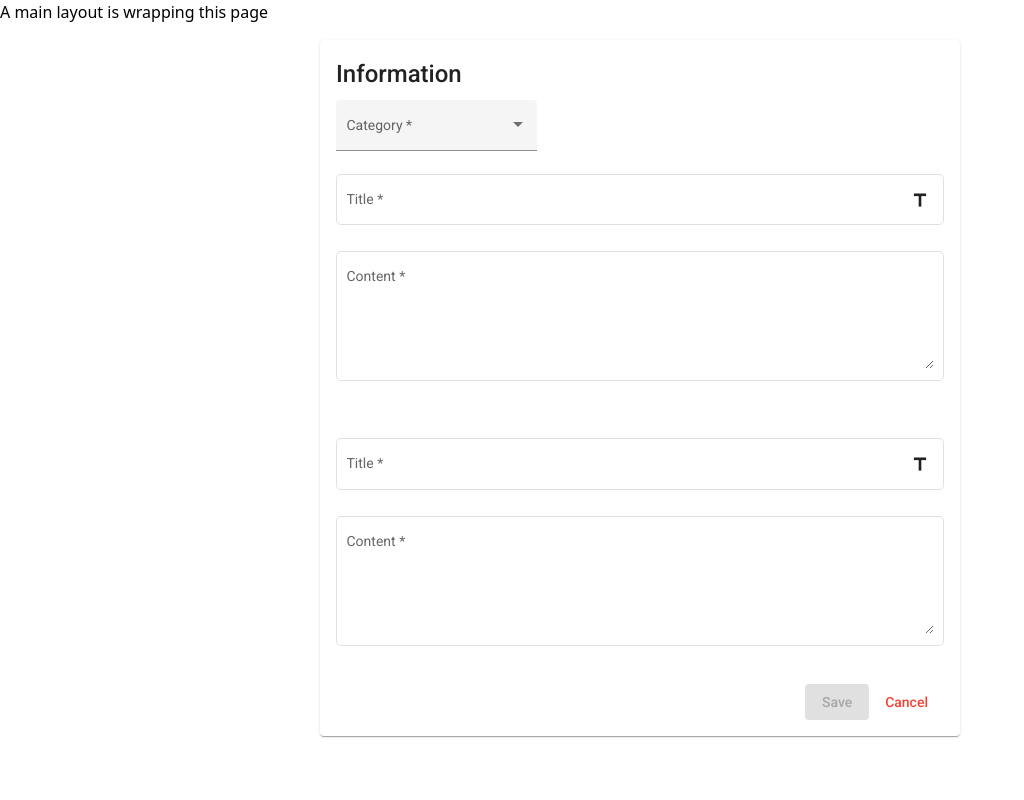
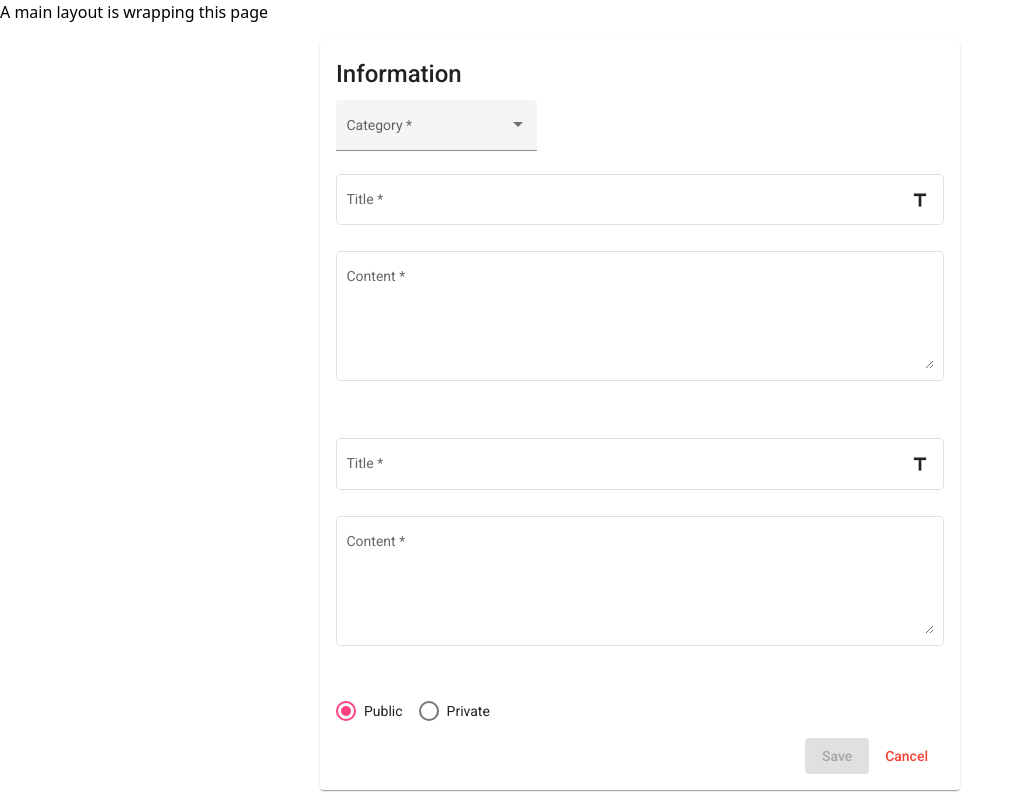
Before and after one commit to pepperwood998/ng-playground, an Angular app: page / in a window 1280 px wide. Shown: the whole page, without its empty margins (0-1024 px from the left). Built offline with nearby package versions, Linux system fonts and the light colour scheme.

Commit message:
Add radio button, prevent submit on cancelling.

```diff
--- a/src/app/modules/share.module.ts
+++ b/src/app/modules/share.module.ts
@@ -8,6 +8,7 @@ import { MatIconModule } from '@angular/material/icon';
 import { MatDividerModule } from '@angular/material/divider';
 import { MatButtonModule } from '@angular/material/button';
 import { MatSelectModule } from '@angular/material/select';
+import { MatRadioModule } from '@angular/material/radio';
 
 const MODULES = [CommonModule, FormsModule, ReactiveFormsModule];
 
@@ -18,7 +19,8 @@ const MATERIAL_MODULES = [
   MatIconModule,
   MatDividerModule,
   MatButtonModule,
-  MatSelectModule
+  MatSelectModule,
+  MatRadioModule
 ];
 
 @NgModule({
--- a/src/app/pages/home/home.component.html
+++ b/src/app/pages/home/home.component.html
@@ -43,10 +43,14 @@
               </div>
             </ng-container>
           </ng-container>
+          <mat-radio-group required formControlName="public">
+            <mat-radio-button [value]="true">Public</mat-radio-button>
+            <mat-radio-button [value]="false" class="ml-4">Private</mat-radio-button>
+          </mat-radio-group>
         </mat-card-content>
         <div class="text-right">
           <button [disabled]="addInforForm.invalid" mat-flat-button color="primary">Save</button>
-          <a routerLink="/" mat-button color="warn">Cancel</a>
+          <button (click)="cancelAddInfor($event)" mat-button color="warn">Cancel</button>
         </div>
       </mat-card>
     </form>
--- a/src/app/pages/home/home.component.ts
+++ b/src/app/pages/home/home.component.ts
@@ -42,12 +42,17 @@ export class HomeComponent implements OnInit {
     });
     this.addInforForm = this.fb.group({
       category: ['', Validators.required],
-      languageData
+      languageData,
+      public: [true, Validators.required]
     });
   }
 
   onSubmit(): void {
     console.log(this.addInforForm.value);
+  }
+
+  cancelAddInfor(e): void {
+    e.preventDefault();
   }
 
   createLanguageForm(): FormGroup {
```
